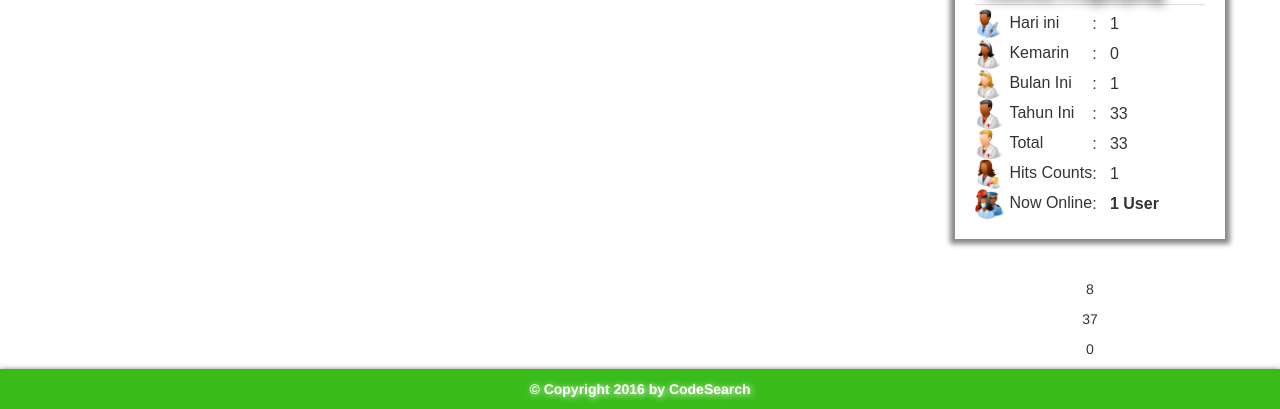
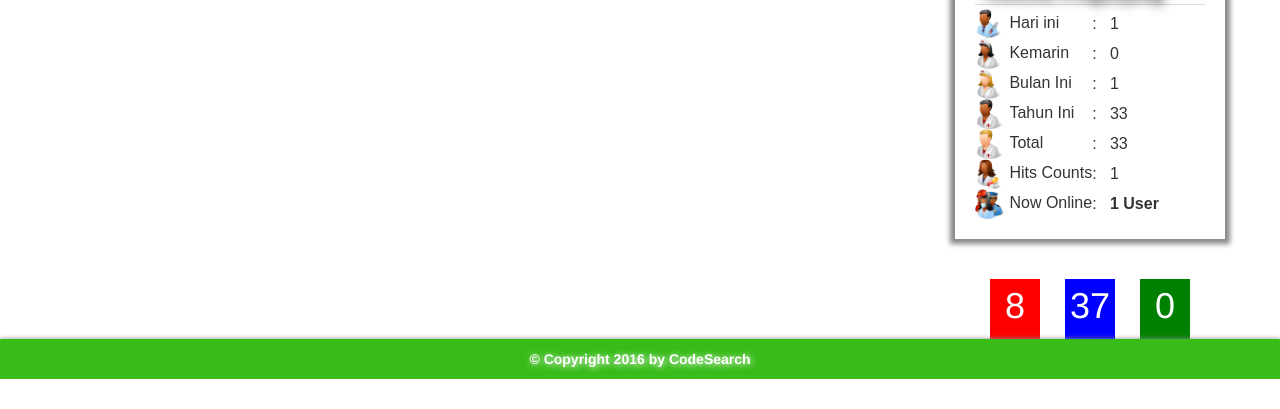
Before and after one commit to 9090ID/Sistem-Informasi-Puskesmas, a CodeIgniter app: page /Sistem-Informasi-Puskesmas/index.php/welcome/visi in a window 1280 px wide. Shown: the part 1006-1415 px from the top of the page. After the commit the page ends 1385 px from the top, so only its background shows below. Run offline with CodeIgniter, Linux system fonts and the light colour scheme; data comes from the database, SQL or seed files in the repository; some libraries are stand-ins or nearby versions.

Commit message:
Update atas.php

```diff
--- a/application/views/layout/atas.php
+++ b/application/views/layout/atas.php
@@ -166,6 +166,11 @@ font-size:17px;
 }
 .judul{color:green;font-family:Cooper Black;text-shadow: 5px 3px 13px GREEN;font-size:23px;}
 .menukanan{color:green;font-family:forte;text-shadow: 9px 8px 12px black;font-size:20px;}
+	#jam-digital{overflow:hidden; width:200px}
+#hours{float:left; width:50px; height:60px; background-color:Red; margin-right:25px}
+#minute{float:left; width:50px; height:60px; background-color:blue;}
+#second{float:right; width:50px; height:60px; background-color:Green; margin-left:25px}
+#jam-digital p{color:#FFF; font-size:36px; text-align:center; margin-top:17px}
 </style>
 </head>
 <body><br />
```
